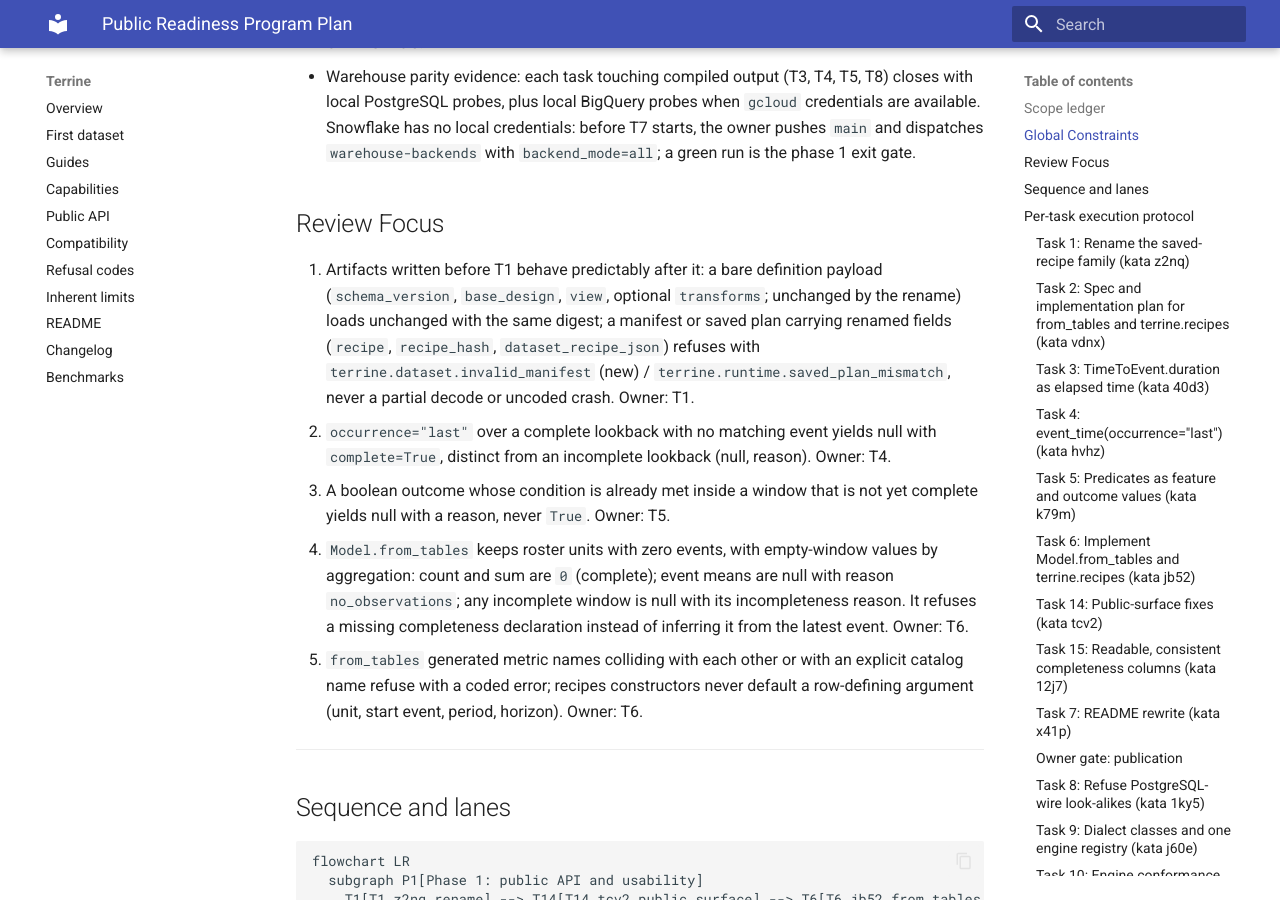
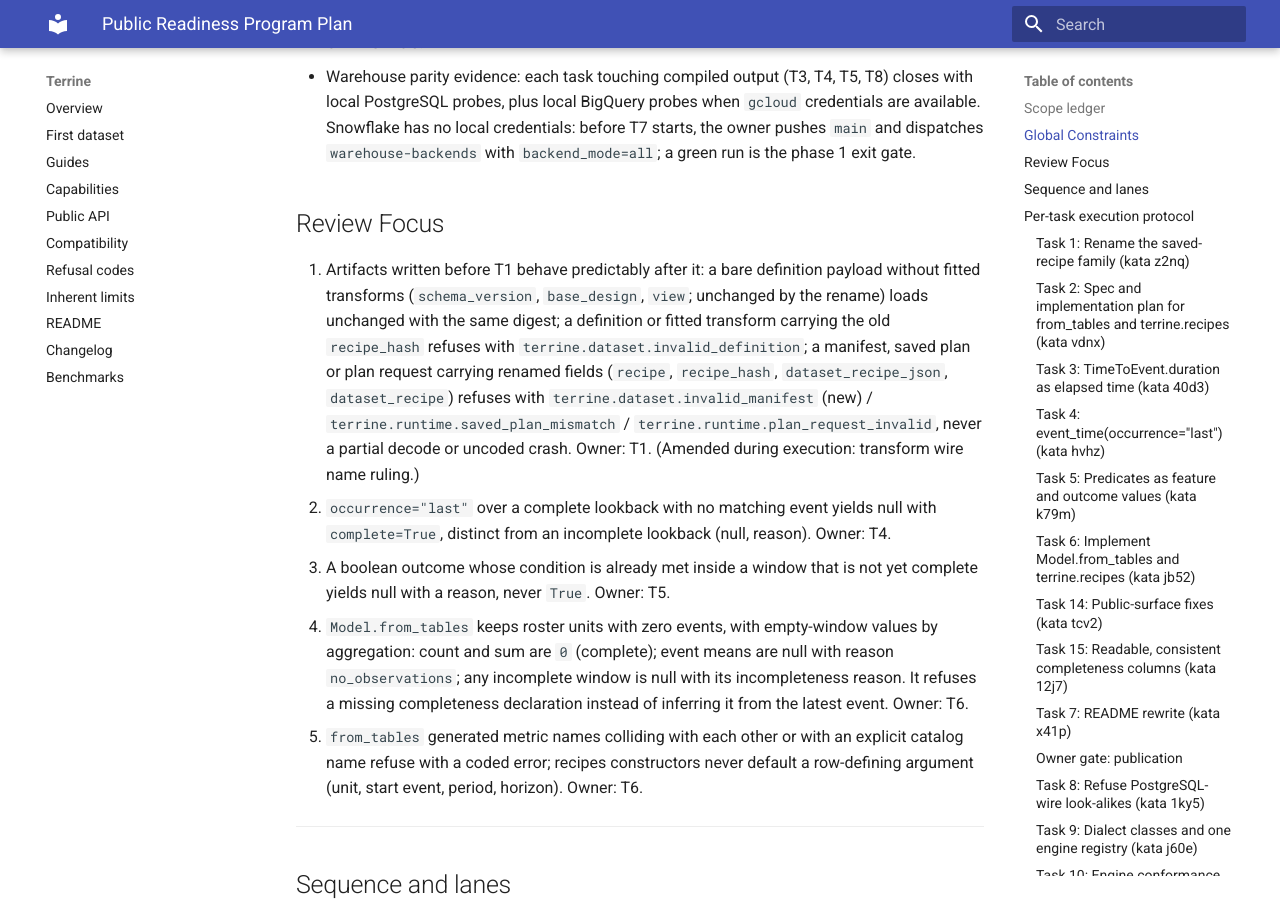
Before and after one commit to kylejcaron/terrine, an MkDocs documentation site: the page built from docs/superpowers/plans/2026-10-26-public-readiness.md, in a window 1280 px wide and 900 px high, scrolled down 2925 px. Built offline with MkDocs 1.6.1 and Material for MkDocs 9.7.7, drawn with Linux system fonts in a browser that asks for light colours.

Commit message:
docs: record legacy definition handling in the public readiness plan

```diff
--- a/docs/superpowers/plans/2026-10-26-public-readiness.md
+++ b/docs/superpowers/plans/2026-10-26-public-readiness.md
@@ -42,7 +42,7 @@ Making the repository public, choosing version/license and any push or publish a
 
 ## Review Focus
 
-1. Artifacts written before T1 behave predictably after it: a bare definition payload (`schema_version`, `base_design`, `view`, optional `transforms`; unchanged by the rename) loads unchanged with the same digest; a manifest or saved plan carrying renamed fields (`recipe`, `recipe_hash`, `dataset_recipe_json`) refuses with `terrine.dataset.invalid_manifest` (new) / `terrine.runtime.saved_plan_mismatch`, never a partial decode or uncoded crash. Owner: T1.
+1. Artifacts written before T1 behave predictably after it: a bare definition payload without fitted transforms (`schema_version`, `base_design`, `view`; unchanged by the rename) loads unchanged with the same digest; a definition or fitted transform carrying the old `recipe_hash` refuses with `terrine.dataset.invalid_definition`; a manifest, saved plan or plan request carrying renamed fields (`recipe`, `recipe_hash`, `dataset_recipe_json`, `dataset_recipe`) refuses with `terrine.dataset.invalid_manifest` (new) / `terrine.runtime.saved_plan_mismatch` / `terrine.runtime.plan_request_invalid`, never a partial decode or uncoded crash. Owner: T1. (Amended during execution: transform wire name ruling.)
 2. `occurrence="last"` over a complete lookback with no matching event yields null with `complete=True`, distinct from an incomplete lookback (null, reason). Owner: T4.
 3. A boolean outcome whose condition is already met inside a window that is not yet complete yields null with a reason, never `True`. Owner: T5.
 4. `Model.from_tables` keeps roster units with zero events, with empty-window values by aggregation: count and sum are `0` (complete); event means are null with reason `no_observations`; any incomplete window is null with its incompleteness reason. It refuses a missing completeness declaration instead of inferring it from the latest event. Owner: T6.
```
